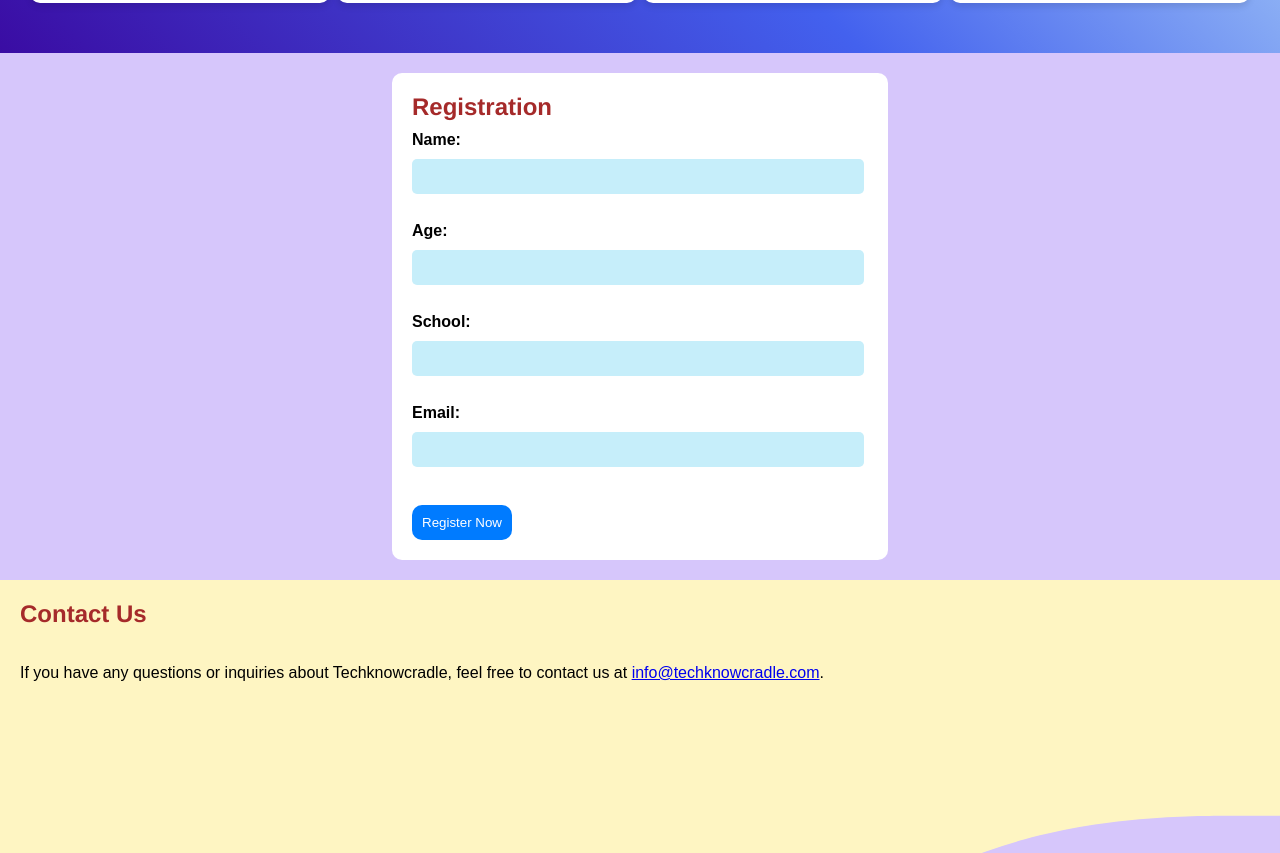
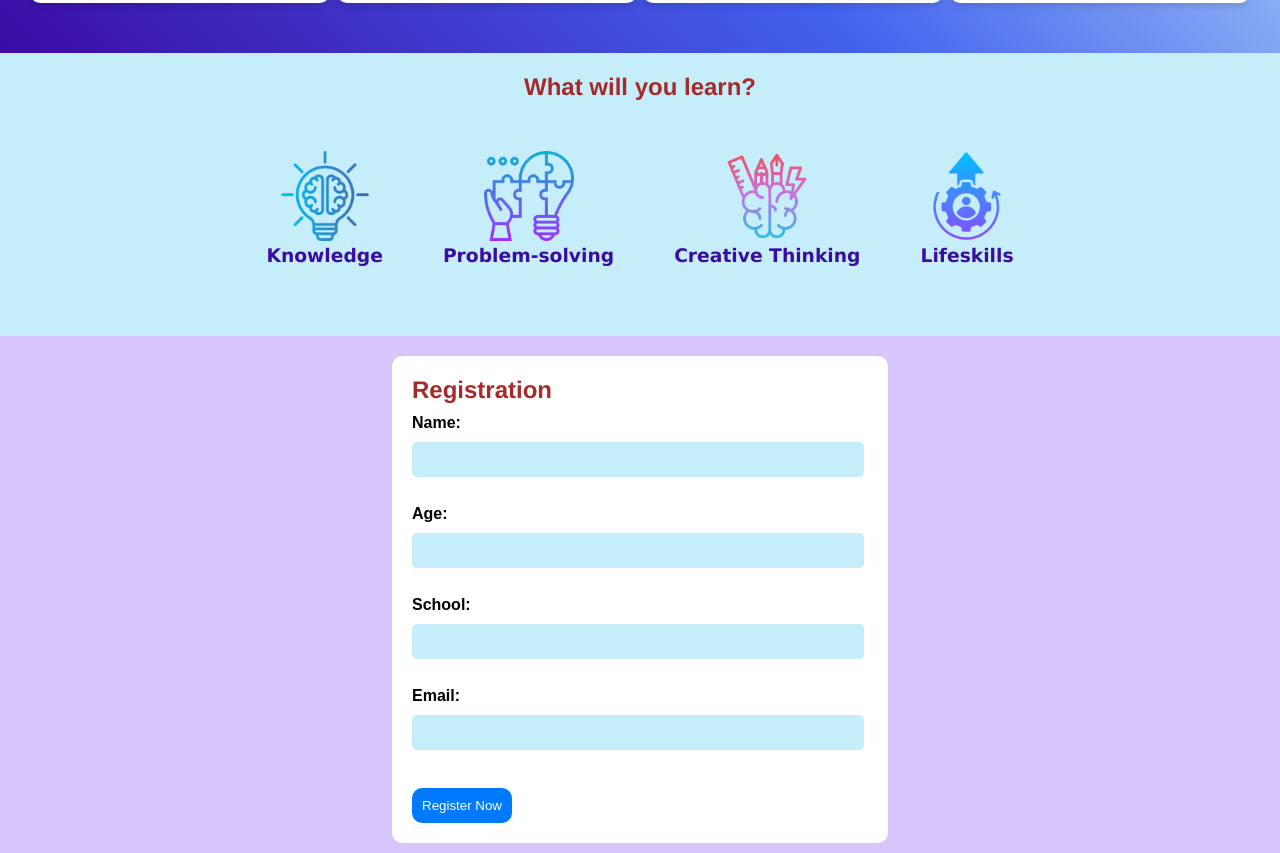
Before and after one commit to sau-mili/technocradle, a plain HTML site: page index.html in a window 1280 px wide. Shown: the part 940-1793 px from the top of the page. Drawn offline with Linux system fonts and the light colour scheme.

Commit message:
addition of another sectiom

```diff
--- a/index.html
+++ b/index.html
@@ -61,6 +61,44 @@
             </div>
         </section>
 
+        <section style="align-items: center; text-align: center; background-color: #C6EEFA; padding: 20px;">
+
+            <h2>What will you learn?</h2>
+
+
+            <div id="learn" class="lr">
+
+            <div class="lr-container">
+                <div class="lritem">
+                    <p> <img style="width:90px" src="creativity.png"></img></p>
+                    <h3>Knowledge</h3>
+                </div>
+            </div>
+
+            <div class="lr-container">
+                <div class="lritem">
+                    <p> <img style="width:90px" src="puzzle.png"></img></p>
+                    <h3> Problem-solving </h3>
+                </div>
+            </div>
+
+            <div class="lr-container">
+                <div class="lritem">
+                    <p> <img style="width:90px" src="brainstorm.png"></img></p>
+                    <h3>Creative Thinking</h3>
+                </div>
+            </div>
+
+            <div class="lr-container">
+                <div class="lritem">
+                    <p> <img style="width:90px" src="development.png"></img></p>
+                    <h3> Lifeskills </h3>
+                </div>
+            </div>
+
+        </div>
+    </section>
+
         <div class="reg">
         <section class="reg-bg" id="registration">
             <h2 style="padding: 10px;">Registration</h2>
--- a/style.css
+++ b/style.css
@@ -237,3 +237,24 @@ footer {
     width: 100%;
 
 }
+
+.lr{
+    display:flex;
+    padding:20px;
+    align-items: center;
+    justify-content: center;
+
+
+}
+
+.lr-container{
+    padding:30px;
+    color:#3A0CA3;
+    font-family: Verdana, Geneva, Tahoma, sans-serif;
+
+}
+
+.lritem{
+
+
+}
```
Also changed, not shown: brainstorm.png (added), creativity.png (added), development.png (added), puzzle.png (added).
